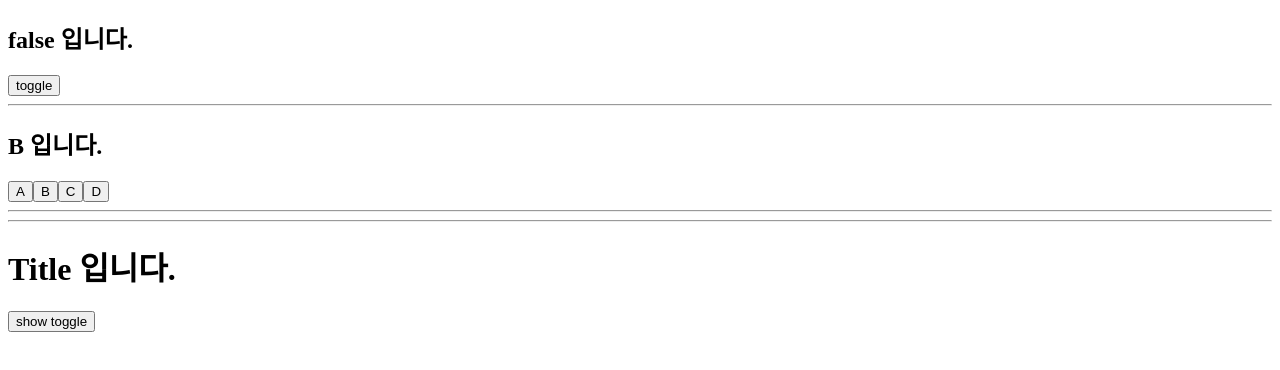
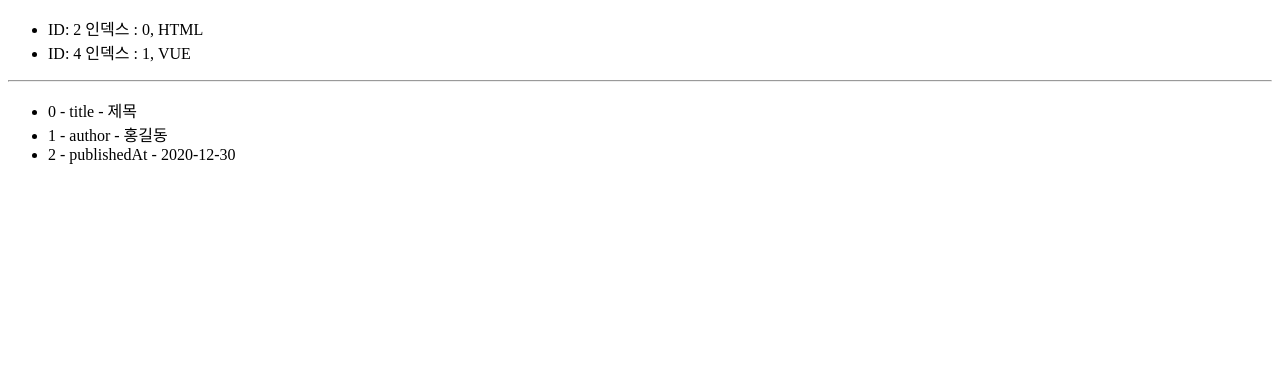
Before and after one commit to eunhye8767/study-vue3, a Vue app in the folder gymcoding/learn-vue3/: page / in a window 1280 px wide. Shown: the top 370 px of the page. Built offline with nearby package versions, Linux system fonts and the light colour scheme.

Commit message:
[vue 기본] v-for

```diff
--- a/gymcoding/learn-vue3/src/App.vue
+++ b/gymcoding/learn-vue3/src/App.vue
@@ -1,38 +1,47 @@
 <template>
 	<div>
-		<h2 v-if="visible">Hello Vue3!</h2>
-		<h2 v-else>false 입니다.</h2>
-		<button v-on:click="visible = !visible">toggle</button>
-		<hr />
-		<h2 v-if="type === 'A'">A 입니다.</h2>
-		<h2 v-else-if="type === 'B'">B 입니다.</h2>
-		<h2 v-else-if="type === 'C'">C 입니다.</h2>
-		<h2 v-else>A, B, C가 아닙니다.</h2>
-		<button v-on:click="type = 'A'">A</button>
-		<button v-on:click="type = 'B'">B</button>
-		<button v-on:click="type = 'C'">C</button>
-		<button v-on:click="type = 'D'">D</button>
-		<hr />
-		<template v-if="visible">
-			<h1>title</h1>
-			<p>paragraph 1</p>
-			<p>paragraph 2</p>
-		</template>
-		<hr />
-		<h1 v-show="ok">Title 입니다.</h1>
-		<button v-on:click="ok = !ok">show toggle</button>
+		<ul>
+			<!-- <template v-for="(item, index) in items" :key="item.id">
+				<li v-if="item.id % 2 === 0">
+					ID: {{ item.id }} 인덱스 : {{ index }}, {{ item.message }}
+				</li>
+			</template> -->
+			<template v-for="(item, index) in evenItems" :key="item.id">
+				<li>ID: {{ item.id }} 인덱스 : {{ index }}, {{ item.message }}</li>
+			</template>
+			<!-- <li v-for="(item, index) in items" :key="item.id">
+				인덱스 : {{ index }}, {{ item.message }}
+			</li> -->
+		</ul>
 	</div>
+	<hr />
+	<ul>
+		<li v-for="(value, key, index) in myObject" :key="index">
+			{{ index }} - {{ key }} - {{ value }}
+		</li>
+	</ul>
 </template>
 
 <script>
-import { ref } from 'vue';
+import { computed, reactive } from 'vue';
 
 export default {
 	setup() {
-		const visible = ref(false);
-		const type = ref('B');
-		const ok = ref(true);
-		return { visible, type, ok };
+		const items = reactive([
+			{ id: 1, message: 'JAVA' },
+			{ id: 2, message: 'HTML' },
+			{ id: 3, message: 'CSS' },
+			{ id: 4, message: 'VUE' },
+		]);
+
+		const evenItems = computed(() => items.filter(item => item.id % 2 === 0));
+
+		const myObject = reactive({
+			title: '제목',
+			author: '홍길동',
+			publishedAt: '2020-12-30',
+		});
+		return { items, evenItems, myObject };
 	},
 };
 </script>
```
Also changed, not shown: 2 other files (tests, documents, lock files or other folders).
